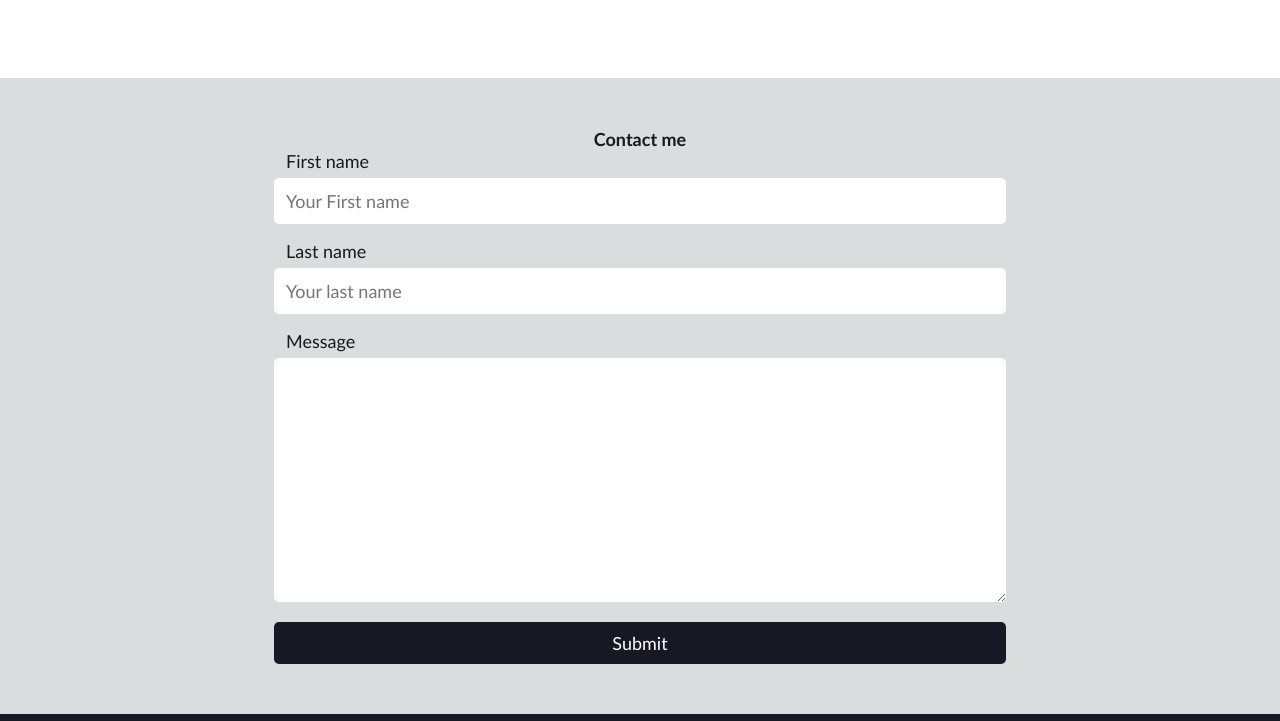
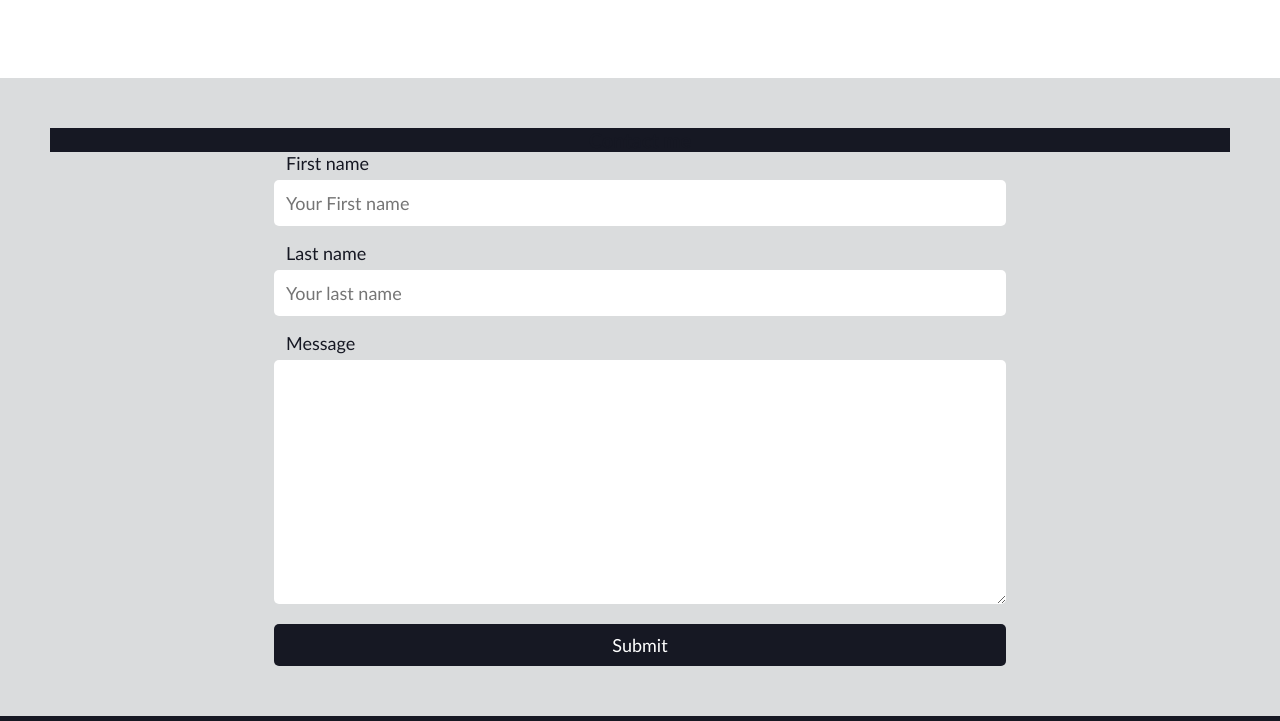
Before and after one commit to rheemcode/blog-website, a plain HTML site: page index.html in a window 1280 px wide. Shown: the part 4680-5401 px from the top of the page. Drawn offline with Linux system fonts and the light colour scheme.

Commit message:
updated stlyes

```diff
--- a/style.css
+++ b/style.css
@@ -220,6 +220,10 @@ footer img {
 footer h3 {
   background-color: azure;
 }
+#Contact h3{
+  background-color: #161823;
+  font-size: 20px;
+}
 /* resposiveness styleing */
 @media screen and (max-width: 900px) {
   .myinfo {
@@ -247,6 +251,7 @@ footer h3 {
   }
   article.myinfo {
     margin: auto 50px;
+    background-color:#ffff;
   }
   .myinfo h1 {
     visibility: hidden;
```
